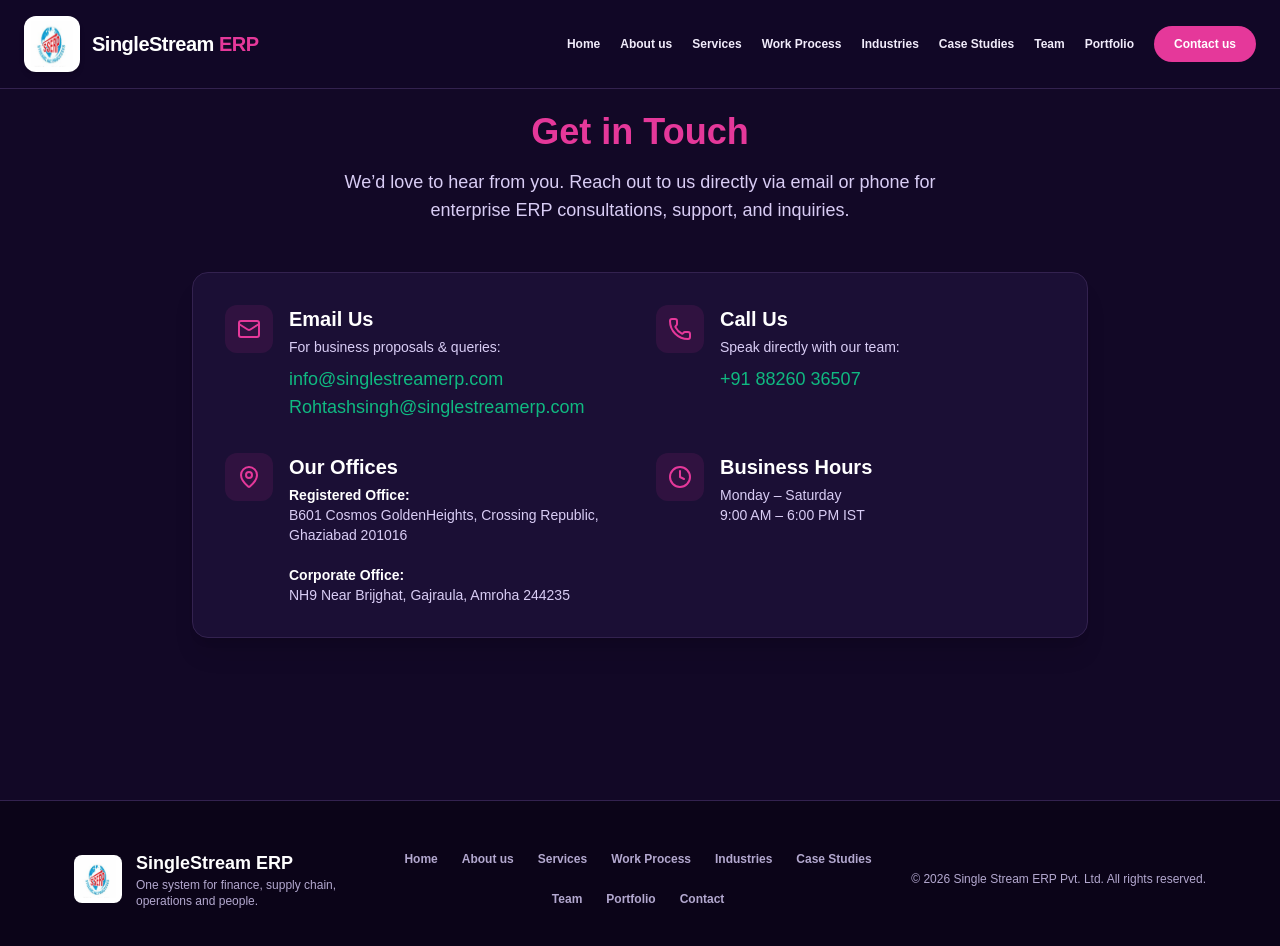
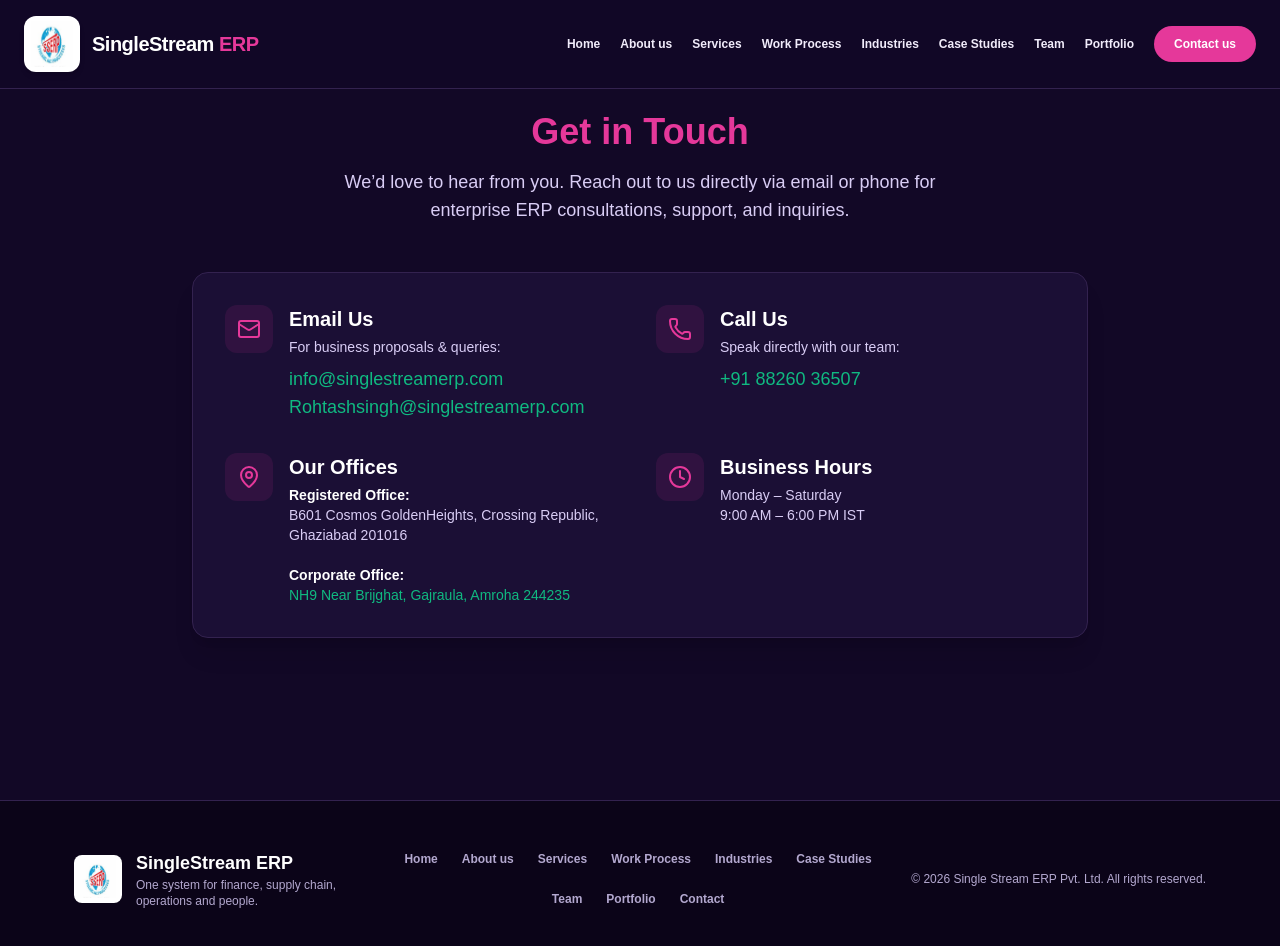
Before and after one commit to jasswindersingh/SSERP_Website, a Next.js app: page /contact in a window 1280 px wide. Shown: the top 946 px of the page. Built offline with nearby package versions, Linux system fonts and the light colour scheme.

Commit message:
Add corporate office map link and enhance accessibility in ContactPage

```diff
--- a/app/contact/page.tsx
+++ b/app/contact/page.tsx
@@ -1,5 +1,7 @@
 import React from 'react';
 import { Mail, Phone, MapPin, Clock } from 'lucide-react';
+
+const corporateOfficeMapUrl = 'https://www.google.com/maps/place/3IN1+REST/@28.7735604,78.1651283,17z/data=!3m1!4b1!4m9!3m8!1s0x390b710003f47571:0x68eec6f23e75b148!5m2!4m1!1i2!8m2!3d28.7735557!4d78.1677032!16s%2Fg%2F11xghwrrzq?entry=ttu&g_ep=EgoyMDI2MTEwOS4wIKXMDSoASAFQAw%3D%3D';
 
 export default function ContactPage() {
   return (
@@ -59,16 +61,30 @@ export default function ContactPage() {
 
           {/* Office Location */}
           <div className="flex items-start space-x-4">
-            <div className="p-3 bg-[#e5389a]/10 rounded-xl text-[#e5389a]">
+            <a
+              href={corporateOfficeMapUrl}
+              target="_blank"
+              rel="noopener noreferrer"
+              aria-label="Open Corporate Office in Google Maps"
+              title="Open Corporate Office in Google Maps"
+              className="p-3 bg-[#e5389a]/10 rounded-xl text-[#e5389a] hover:bg-[#e5389a]/20 focus-visible:outline-none focus-visible:ring-2 focus-visible:ring-[#e5389a]"
+            >
               <MapPin className="w-6 h-6" />
-            </div>
+            </a>
             <div className="min-w-0">
               <h3 className="text-xl font-semibold text-white mb-1">Our Offices</h3>
               <p className="text-sm text-[#d9cdf5]">
                 <strong className="text-white">Registered Office:</strong><br />
                 B601 Cosmos GoldenHeights, Crossing Republic, Ghaziabad 201016<br /><br />
-                <strong className="text-white">Corporate Office:</strong><br />
-                NH9 Near Brijghat, Gajraula, Amroha 244235
+                <a
+                  href={corporateOfficeMapUrl}
+                  target="_blank"
+                  rel="noopener noreferrer"
+                  className="text-[#10b981] hover:underline focus-visible:outline-none focus-visible:ring-2 focus-visible:ring-[#e5389a]"
+                >
+                  <strong className="text-white">Corporate Office:</strong><br />
+                  NH9 Near Brijghat, Gajraula, Amroha 244235
+                </a>
               </p>
             </div>
           </div>
```
